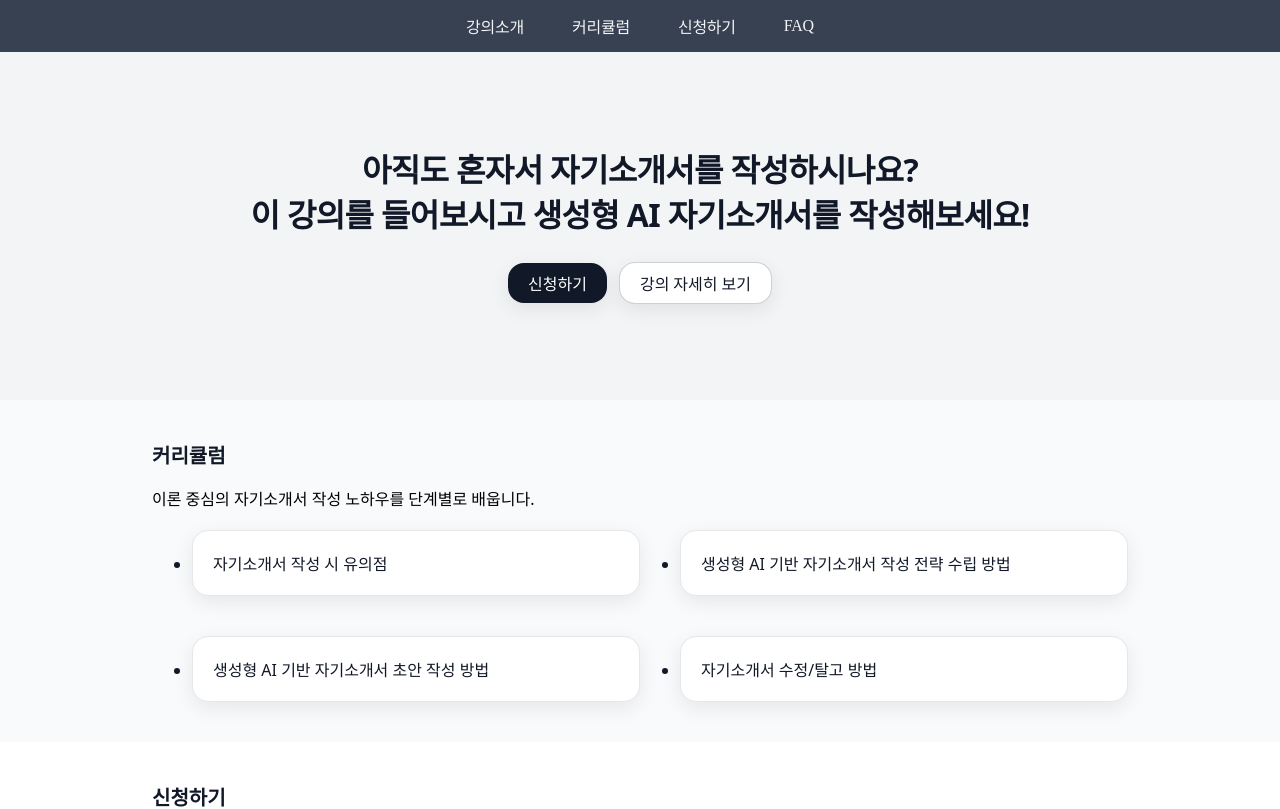
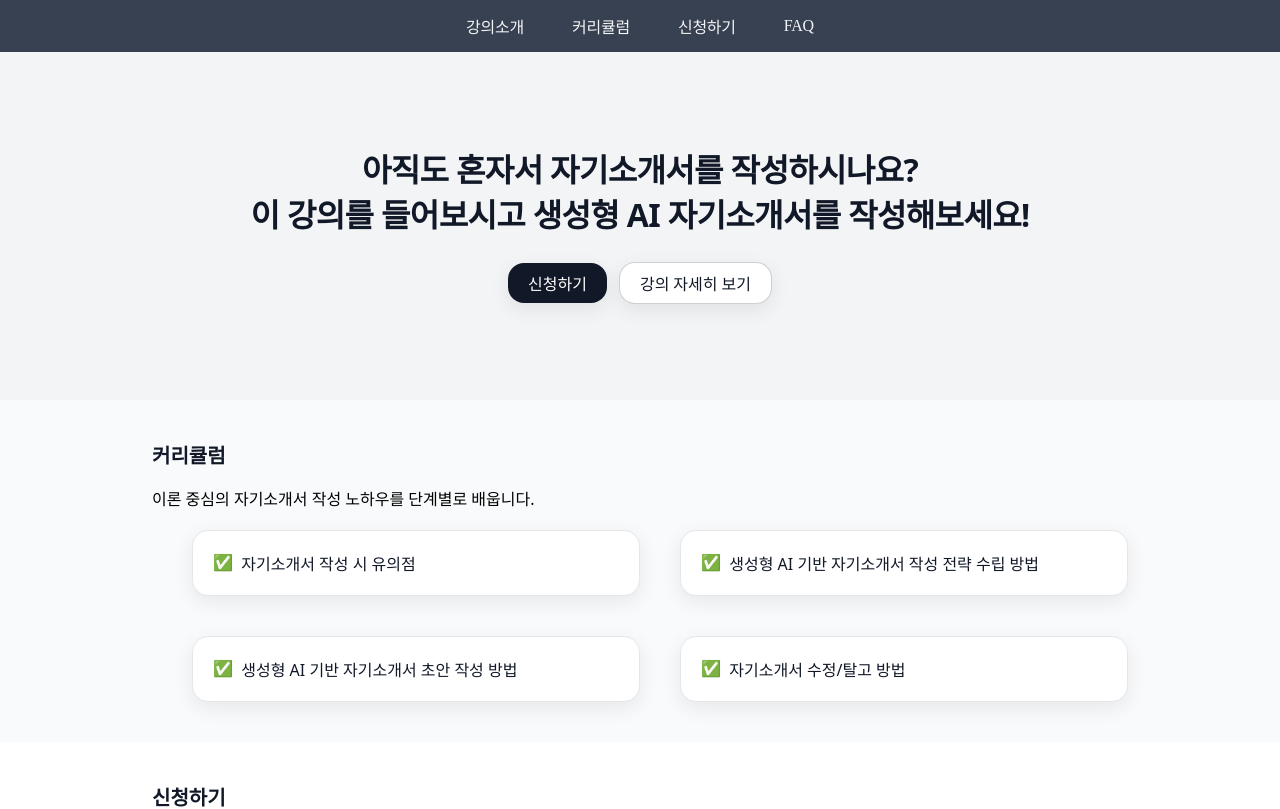
Before and after one commit to sipoon07/harmonium-likelion-v2, a React (Vite) app: page / in a window 1280 px wide. Shown: the top 809 px of the page. Built offline with nearby package versions, Linux system fonts and the light colour scheme; the HTML template or start-up script is replaced by a standard one; a web font is replaced by a local one.

Commit message:
Edit Curriculum

```diff
--- a/src/sections/CurriculumSection.module.css
+++ b/src/sections/CurriculumSection.module.css
@@ -1,16 +1,41 @@
-.wrap{ background:var(--bg-muted) }
-.inner{ max-width:64rem; margin:0 auto; padding:1.5rem 1.5rem }
-.title{ font-size:1.25rem; font-weight:800 }
-.subtitle{ color: #000000; }
+.wrap{
+  background:var(--bg-muted)
+}
+.inner{
+  max-width:64rem; margin:0 auto; padding:1.5rem 1.5rem
+}
+.title{
+  font-size:1.25rem; font-weight:800
+}
+.subtitle{
+  color: #000000;
+}
 .grid{
   margin-top:1.25rem;
   display:grid; gap:2.5rem;
   grid-template-columns:1fr;
 }
 @media (min-width:640px){
-  .grid{ grid-template-columns:1fr 1fr }
+  .grid{
+    grid-template-columns:1fr 1fr
+  }
 }
 .card{
-  border:1px solid #e5e7eb; border-radius:var(--radius-xl);
-  background:#fff; padding:1.25rem; box-shadow:var(--shadow-soft);
+  display: flex;
+  border:1px solid #e5e7eb;
+  border-radius:var(--radius-xl);
+  background:#fff;
+  padding:1.25rem;
+  box-shadow:var(--shadow-soft);
 }
+
+.icon {
+  flex: 0 0 auto;
+  margin-right: 0.5rem;
+  font-size: 1.2rem;
+}
+
+.text {
+  white-space: pre-wrap; /* 줄바꿈 \n 유지 */
+  line-height: 1.5;
+}
--- a/src/sections/CurriculumSection.tsx
+++ b/src/sections/CurriculumSection.tsx
@@ -17,7 +17,10 @@ export default function CurriculumSection() {
         </span>
         <ul className={styles.grid}>
           {items.map((t) => (
-            <li key={t} className={styles.card}>{t}</li>
+            <li key={t} className={styles.card}>
+              <span className="{styles.icon}">✅&nbsp;&nbsp;</span>
+              <span className="{styles.text">{t}</span>
+            </li>
           ))}
         </ul>
       </div>
```
